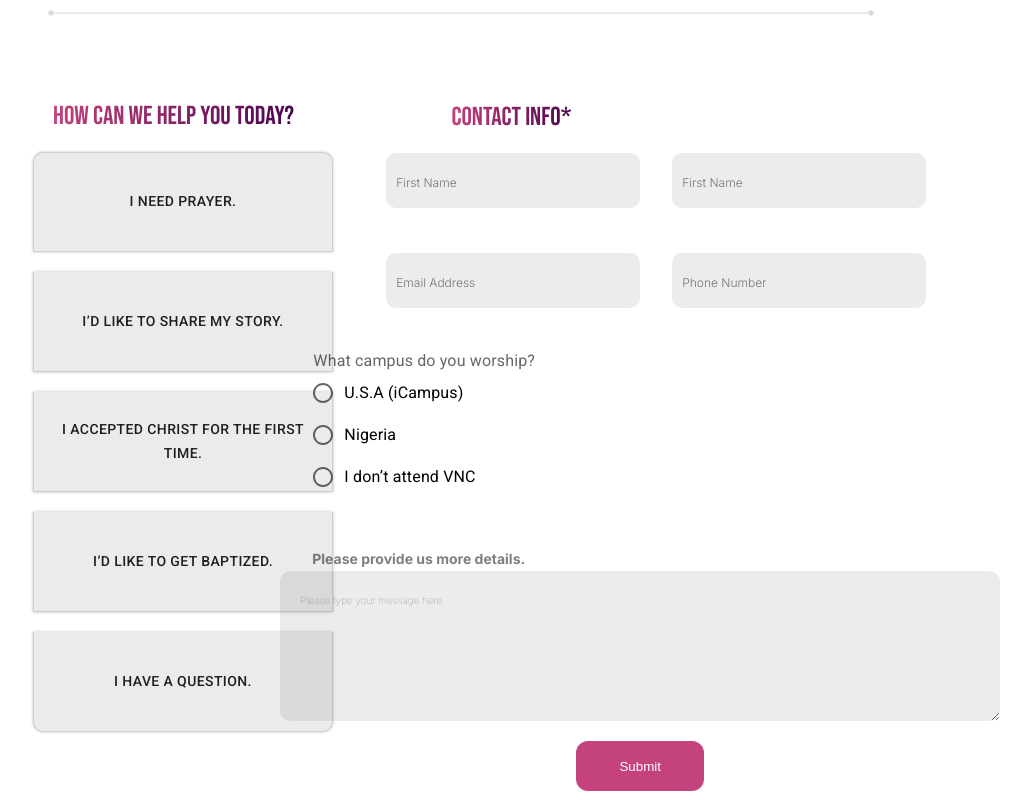
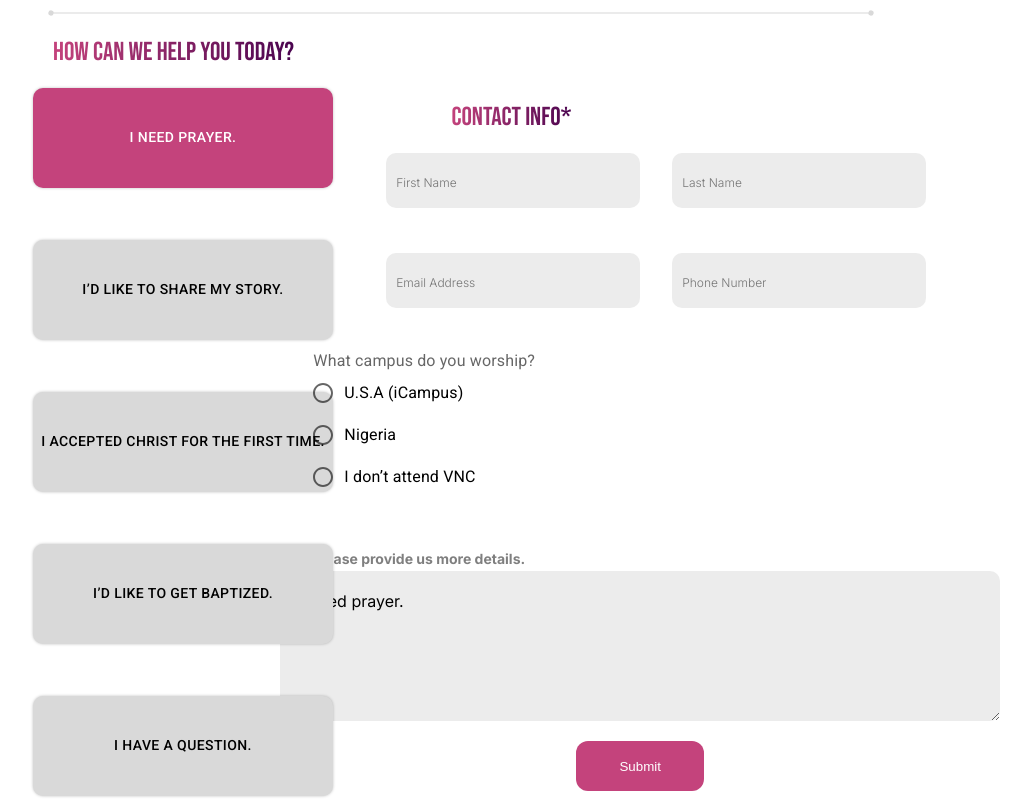
Before and after one commit to Hunchojoe19/VictoriousNation, a React (Create React App) app: page /contact_us in a window 1280 px wide. Shown: the part 1240-2040 px from the top of the page, without its empty margins (179-1210 px from the left). Built offline with nearby package versions, Linux system fonts and the light colour scheme.

Commit message:
worked on it

```diff
--- a/src/components/contact/Contact_Us.jsx
+++ b/src/components/contact/Contact_Us.jsx
@@ -1,5 +1,6 @@
 import {
   Box,
+  Button,
   FormControl,
   FormControlLabel,
   FormLabel,
@@ -7,7 +8,6 @@ import {
   Radio,
   RadioGroup,
   ToggleButton,
-  ToggleButtonGroup,
   createTheme,
 } from "@mui/material";
 import line from "../assets/images/line.png";
@@ -17,7 +17,7 @@ import addressIcon from "../assets/images/addressIcon.png";
 import clockIcon from "../assets/images/clockIcon.png";
 import EmailIcon from "../assets/images/EmailIcon.png";
 import "./contact.css";
-import React, { useState } from "react";
+import React, { useEffect, useState } from "react";
 import callIcon from "../assets/images/callIcon.png";
 import { ThemeProvider } from "@emotion/react";
 import Footer from "../reusables/Footer";
@@ -57,6 +57,21 @@ const theme = createTheme({
 
 const Contact_Us = () => {
   const [options, setOptions] = useState("one");
+  const btns = [
+    "I need prayer.",
+    "I’d like to share my story.",
+    "I accepted Christ for the first time.",
+    "I’d like to get baptized.",
+    "I have a question.",
+  ];
+  const [active, setActive] = useState(btns[0]);
+  const [formValues, setFormValues] = useState({});
+  const handleChange = ({ target: { name, value } }) => {
+    setFormValues((prev) => ({ ...prev, [name]: value }));
+  };
+  useEffect(() => {
+    setFormValues((prev) => ({ ...prev, moreDetails: active }));
+  }, [active]);
 
   const [form, setForm] = useState({
     firstName: "",
@@ -90,107 +105,38 @@ const Contact_Us = () => {
           <div className="box">
             <div className="box1">
               <h2>how can we help You today?</h2>
-              <ToggleButtonGroup
-                orientation="vertical"
-                value={options}
-                exclusive
-                onChange={handleOptions}
-                aria-activedescendant="text formatting"
+              <Box
+                // orientation="vertical"
+                // value={options}
+                // exclusive
+                // onChange={handleOptions}
+                // aria-activedescendant="text formatting"
+                display={"flex"}
+                flexDirection={"column"}
+                gap="12px"
               >
-                <ToggleButton
-                  selected
-                  value="one"
+                {btns.map((btn, i) => (
+                  <Button
+                    value={btn}
+                    onClick={() => setActive(btn)}
                     sx={{
                       margin: "20px",
-                    color: "blue",
-                    background: " #C4437C",
+                      color: active === btn ? "white" : "black",
+                      backgroundColor: active === btn ? "#C4437C" : "#D9D9D9",
                       width: "300px",
                       height: "100px",
                       borderRadius: "10px",
                       boxShadow: "0px 0px 3px 0px rgba(0, 0, 0, 0.25)",
                       "&:hover": {
                         color: "white",
-                      background: "#c4437c",
+                        background: "#C4437C",
                       },
                     }}
-                  // className={classes.root}
                   >
-                  I need prayer.
-                </ToggleButton>
-                <ToggleButton
-                  selected
-                  value="two"
-                  sx={{
-                    margin: "20px",
-                    width: "300px",
-                    height: "100px",
-                    borderRadius: "10px",
-                    boxShadow: "0px 0px 3px 0px rgba(0, 0, 0, 0.25)",
-                    "&:hover": {
-                      color: "white",
-                      background: "#c4437c",
-                    },
-                  }}
-
-                  // className={classes.root}
-                >
-                  I’d like to share my story.
-                </ToggleButton>
-                <ToggleButton
-                  selected
-                  value="three"
-                  sx={{
-                    margin: "20px",
-                    width: "300px",
-                    height: "100px",
-                    borderRadius: "10px",
-                    boxShadow: "0px 0px 3px 0px rgba(0, 0, 0, 0.25)",
-                    "&:hover": {
-                      color: "white",
-                      background: "#c4437c",
-                    },
-                  }}
-                  // className={classes.root}
-                >
-                  I accepted Christ for the first time.
-                </ToggleButton>
-                <ToggleButton
-                  selected
-                  value="four"
-                  sx={{
-                    margin: "20px",
-                    width: "300px",
-                    height: "100px",
-                    borderRadius: "10px",
-                    boxShadow: "0px 0px 3px 0px rgba(0, 0, 0, 0.25)",
-                    "&:hover": {
-                      color: "white",
-                      background: "#c4437c",
-                    },
-                  }}
-                  // className={classes.root}
-                >
-                  I’d like to get baptized.
-                </ToggleButton>
-                <ToggleButton
-                  selected
-                  value="five"
-                  sx={{
-                    margin: "20px",
-                    width: "300px",
-                    height: "100px",
-                    borderRadius: "10px",
-                    boxShadow: "0px 0px 3px 0px rgba(0, 0, 0, 0.25)",
-                    "&:hover": {
-                      color: "white",
-                      background: "#c4437c",
-                    },
-                  }}
-                  // className={classes.root}
-                >
-                  I have a question.
-                </ToggleButton>
-              </ToggleButtonGroup>
+                    {btn}
+                  </Button>
+                ))}
+              </Box>
             </div>
             <div className="box2">
               <div className="box-2-input">
@@ -206,9 +152,9 @@ const Contact_Us = () => {
                   />
                   <input
                     type="text"
-                    placeholder="First Name"
-                    name="firstName"
-                    value={form.firstName}
+                    placeholder="Last Name"
+                    name="lastName"
+                    value={form.lastName}
                     onChange={handleFormChange}
                     className="user_input"
                   />
@@ -269,6 +215,9 @@ const Contact_Us = () => {
                   <p>Please provide us more details.</p>
                   <textarea
                     className="text-area"
+                    name="moreDetails"
+                    value={formValues?.moreDetails}
+                    onChange={handleChange}
                     placeholder="Please type your message here"
                   />
                 </div>
--- a/src/components/profile/Profile.jsx
+++ b/src/components/profile/Profile.jsx
@@ -248,7 +248,103 @@ const Profile = () => {
                   alignItems: "center",
                 }}
               >
-                <button className="profile_btn">Book Appointment</button>
+                <button className="profile_btn" onClick={handleOpen}>
+                  Book Appointment
+                </button>
+                <Modal
+                  open={open}
+                  onClose={handleClose}
+                  aria-labelledby="modal-modal-title"
+                  aria-describedby="modal-modal-description"
+                >
+                  <Box sx={style}>
+                    <LocalizationProvider dateAdapter={AdapterDayjs}>
+                      <DemoContainer components={["DatePicker", "DatePicker"]}>
+                        <div className="date_pick">
+                          <div className="date_picker">
+                            <ValidatorForm
+                              onSubmit={() =>
+                                console.log({ formValues }, "submitted")
+                              }
+                              onError={(errors) => console.log(errors)}
+                            >
+                              <TextField
+                                sx={{ width: "250px" }}
+                                id="hostName"
+                                label="Host Name"
+                                variant="outlined"
+                                value={formValues.hostName}
+                                onChange={(e) =>
+                                  setFormValues({
+                                    ...formValues,
+                                    hostName: e.target.value,
+                                  })
+                                }
+                              />
+                              <TextField
+                                sx={{ marginTop: "1rem", width: "250px" }}
+                                id="eventName"
+                                label="Event Name"
+                                variant="outlined"
+                                value={formValues.eventName}
+                                onChange={(e) =>
+                                  setFormValues({
+                                    ...formValues,
+                                    eventName: e.target.value,
+                                  })
+                                }
+                              />
+
+                              <TextValidator
+                                sx={{ marginTop: "1rem", width: "250px" }}
+                                label="Email"
+                                name="email"
+                                value={formValues.email}
+                                onChange={(e) =>
+                                  setFormValues({
+                                    ...formValues,
+                                    email: e.target.value,
+                                  })
+                                }
+                                validators={["required", "isEmail"]}
+                                errorMessages={[
+                                  "this field is required",
+                                  "email is not valid",
+                                ]}
+                              />
+
+                              <DateTimePicker
+                                sx={{ marginTop: "1rem" }}
+                                label="Scehdule Time"
+                                value={value}
+                                minDate={dayjs()}
+                                onChange={(newValue) =>
+                                  setFormValues({
+                                    ...formValues,
+                                    value: newValue,
+                                  })
+                                }
+                                views={[
+                                  "year",
+                                  "month",
+                                  "day",
+                                  "hours",
+                                  "minutes",
+                                ]}
+                              />
+                              <button className="book">Book</button>
+                            </ValidatorForm>
+                          </div>
+                          <div className="appointment">
+                            <h1>Let's Connect,</h1>
+                            <h1>I'm Available</h1>
+                            <img src={appointment} alt="joe" />
+                          </div>
+                        </div>
+                      </DemoContainer>
+                    </LocalizationProvider>
+                  </Box>
+                </Modal>
                 <button className="profile_btn">
                   <a
                     href="https://huncho-blog.web.app/"
```
Lines whose indentation alone changed are shown as unchanged.
